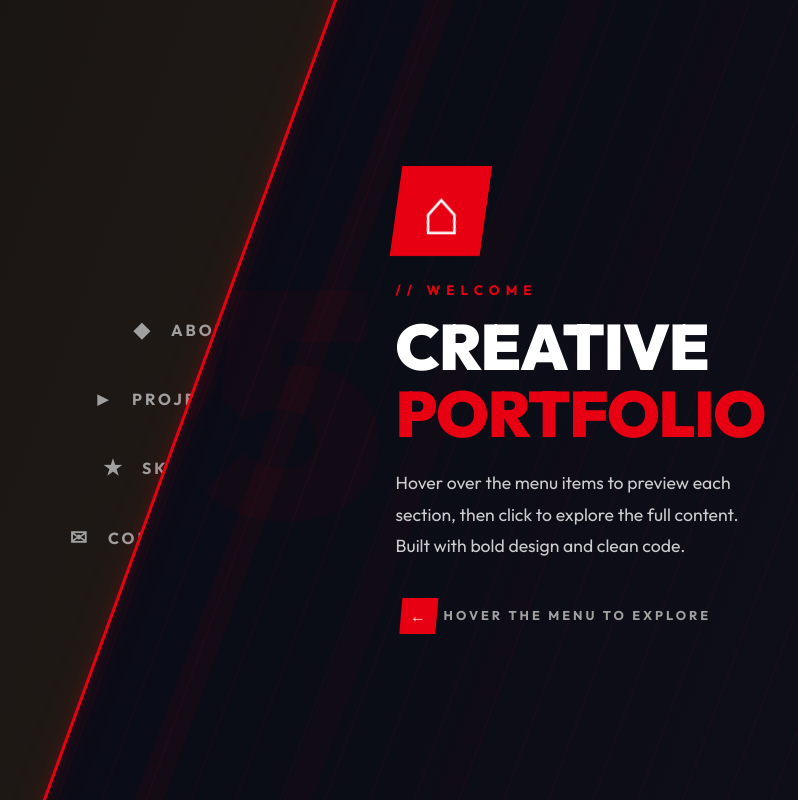
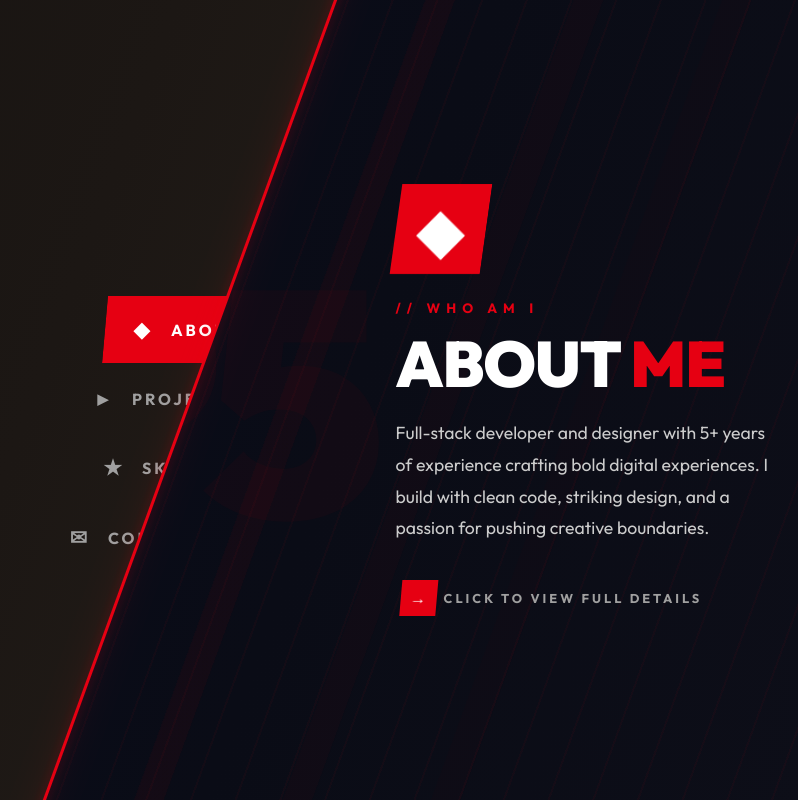
Before and after one commit to Kotsuke/LIke-Game, a Next.js app: page / in a window 1280 px wide. Shown: the whole page, without its empty margins (450-1248 px from the left). Built offline with nearby package versions, Linux system fonts and the light colour scheme.

Commit message:
feat: sticky sidebar preview content

```diff
--- a/app/components/Sidebar.tsx
+++ b/app/components/Sidebar.tsx
@@ -19,9 +19,10 @@ export const navItems: NavItem[] = [
 
 interface SidebarProps {
   onHover?: (key: string | null) => void;
+  activeKey?: string;
 }
 
-export default function Sidebar({ onHover }: SidebarProps) {
+export default function Sidebar({ onHover, activeKey }: SidebarProps) {
   const [isOpen, setIsOpen] = useState(false);
   const router = useRouter();
   const pathname = usePathname();
@@ -35,12 +36,8 @@ export default function Sidebar({ onHover }: SidebarProps) {
     onHover?.(key);
   };
 
-  const handleMouseLeave = () => {
-    onHover?.(null);
-  };
-
   const isActive = (item: NavItem) => {
-    return pathname === item.href;
+    return pathname === item.href || activeKey === item.key;
   };
 
   return (
@@ -79,7 +76,6 @@ export default function Sidebar({ onHover }: SidebarProps) {
                 className={`p5-nav-link ${isActive(item) ? "active" : ""}`}
                 onClick={() => handleClick(item)}
                 onMouseEnter={() => handleMouseEnter(item.key)}
-                onMouseLeave={handleMouseLeave}
                 id={`nav-${item.key}`}
               >
                 <span className="nav-icon">{item.icon}</span>
--- a/app/page.tsx
+++ b/app/page.tsx
@@ -48,42 +48,20 @@ const previews: Record<string, PreviewData> = {
 
 export default function Home() {
   const [hovered, setHovered] = useState<string | null>(null);
-  const preview = hovered ? previews[hovered] : null;
+  const activeKey = hovered || "about";
+  const preview = previews[activeKey];
 
   return (
     <div className="p5-home-container">
-      <Sidebar onHover={setHovered} />
+      <Sidebar onHover={setHovered} activeKey={activeKey} />
 
       <div className="p5-preview-area p5-halftone p5-slash-bg">
         {/* Decorative diagonal stripes */}
         <div className="p5-preview-decor" />
 
-        {/* Default state — when nothing is hovered */}
-        {!preview && (
-          <div className="p5-preview-content" key="default">
-            <div className="p5-preview-icon">
-              <span>⌂</span>
-            </div>
-            <p className="p5-preview-label">// Welcome</p>
-            <h1 className="p5-preview-title">
-              Creative <span className="highlight">Portfolio</span>
-            </h1>
-            <p className="p5-preview-desc">
-              Hover over the menu items to preview each section, then click to
-              explore the full content. Built with bold design and clean code.
-            </p>
-            <div className="p5-preview-hint">
-              <div className="arrow">
-                <span>←</span>
-              </div>
-              <span>Hover the menu to explore</span>
-            </div>
-          </div>
-        )}
-
-        {/* Dynamic preview — changes based on hovered nav item */}
+        {/* Dynamic preview — changes based on hovered nav item or defaults to About */}
         {preview && (
-          <div className="p5-preview-content" key={hovered}>
+          <div className="p5-preview-content" key={activeKey}>
             <div className="p5-preview-icon">
               <span>{preview.icon}</span>
             </div>
```
